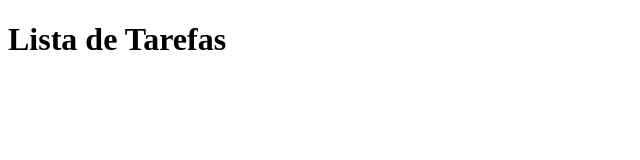
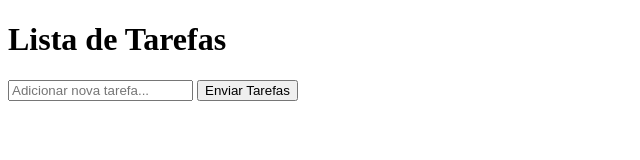
Before and after one commit to LuisgrbDev/toDoList, a plain HTML site: page index.html in a window 1280 px wide. Shown: the whole page, without its empty margins (0-640 px from the left). Drawn offline with Linux system fonts and the light colour scheme.

Commit message:
criando html e js

```diff
--- a/index.html
+++ b/index.html
@@ -4,8 +4,21 @@
     <meta charset="UTF-8">
     <meta name="viewport" content="width=device-width, initial-scale=1.0">
     <title>Lista de Tarefas</title>
+    <link rel="stylesheet" href="style.css">
+
 </head>
 <body>
-    <h1>Lista de Tarefas</h1>
+    <div class="container">
+        <h1>Lista de Tarefas</h1>
+        <input type="text" id="novaTarefa" placeholder="Adicionar nova tarefa...">
+        <button onclick="enviarTarefas()">Enviar Tarefas</button>
+
+        <ul id="listaTarefas">
+
+        </ul>
+
+    </div>
+
+    <script src="script.js"></script>
 </body>
 </html>
--- a/script.js
+++ b/script.js
@@ -0,0 +1,37 @@
+function enviarTarefas() {
+    const inputTarefa = document.getElementById("novaTarefa");
+    const textoTarefa = inputTarefa.value.trim();
+
+    if(textoTarefa !== ""){
+        const listaTarefas = document.getElementById("listaTarefas");
+        listaTarefas.innerHTML += `
+            <li>
+                <span>${textoTarefa}</span>
+                <button onclick="marcarConcluida(this)">Concluida</button>
+                <button onclick="removerTarefa(this)">Remover</button>
+            </li>
+        `
+
+    }
+}
+
+    function marcarConcluida(botaoConluir){
+
+        const tarefa = botaoConluir.parentNode;
+        //adiciona a classe "completed" para mudar o estilo
+        tarefa.classlist.toggle("completed");
+        if(tarefa.classlist.contains("completed")){
+            //move a tarefa para o final da lista
+            document.getElementById("listaTarefas").appendChild(tarefa);
+
+            //remove os botões das tarefas concluidas
+            const botoes = tarefa.querySelectorAll("button");
+            botoes.forEach(botao => botao.remove());
+
+        }
+    }
+
+    function removerTarefa(botaoRemover){
+            botaoRemover.parentNode.remove();
+
+        }
```
